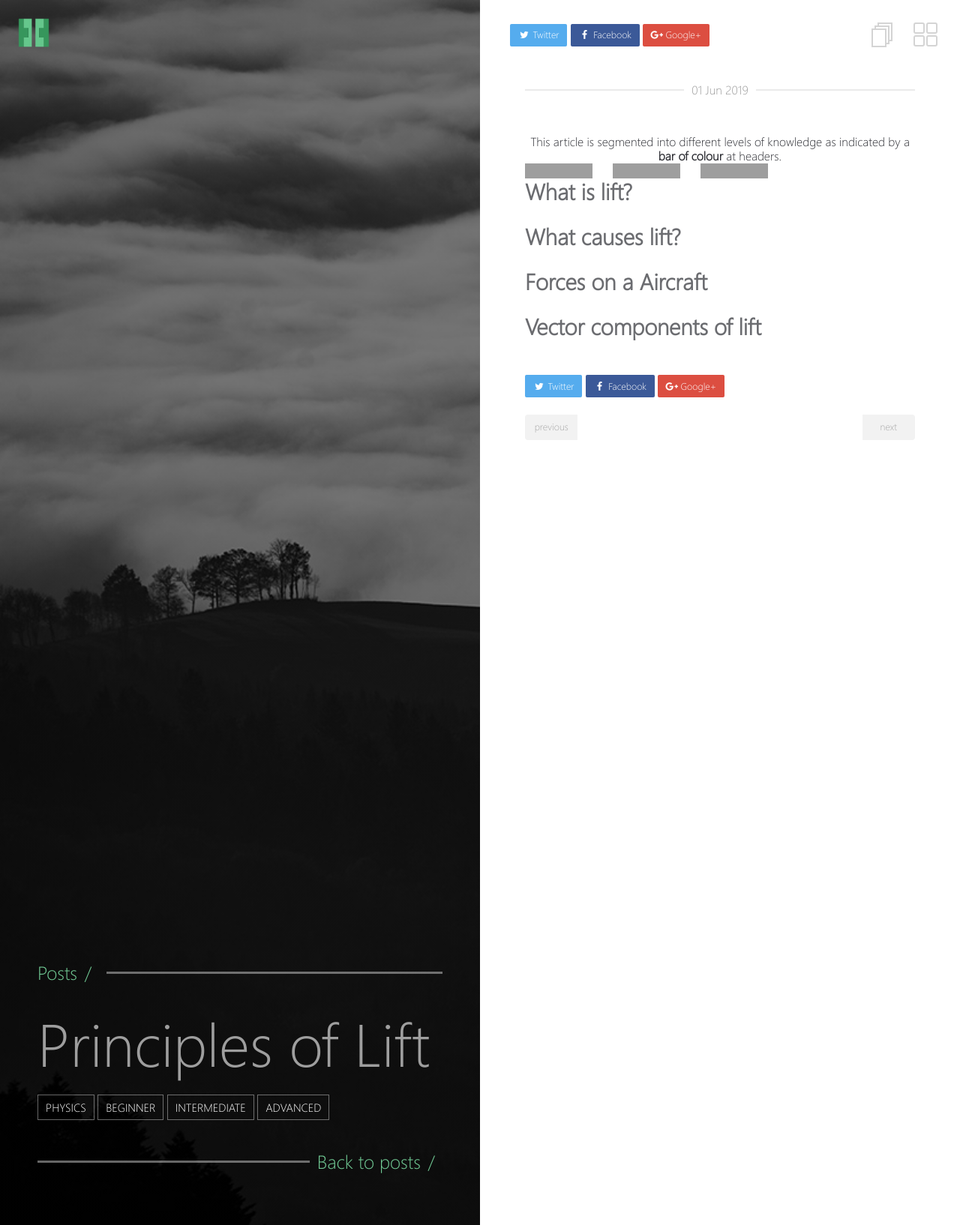
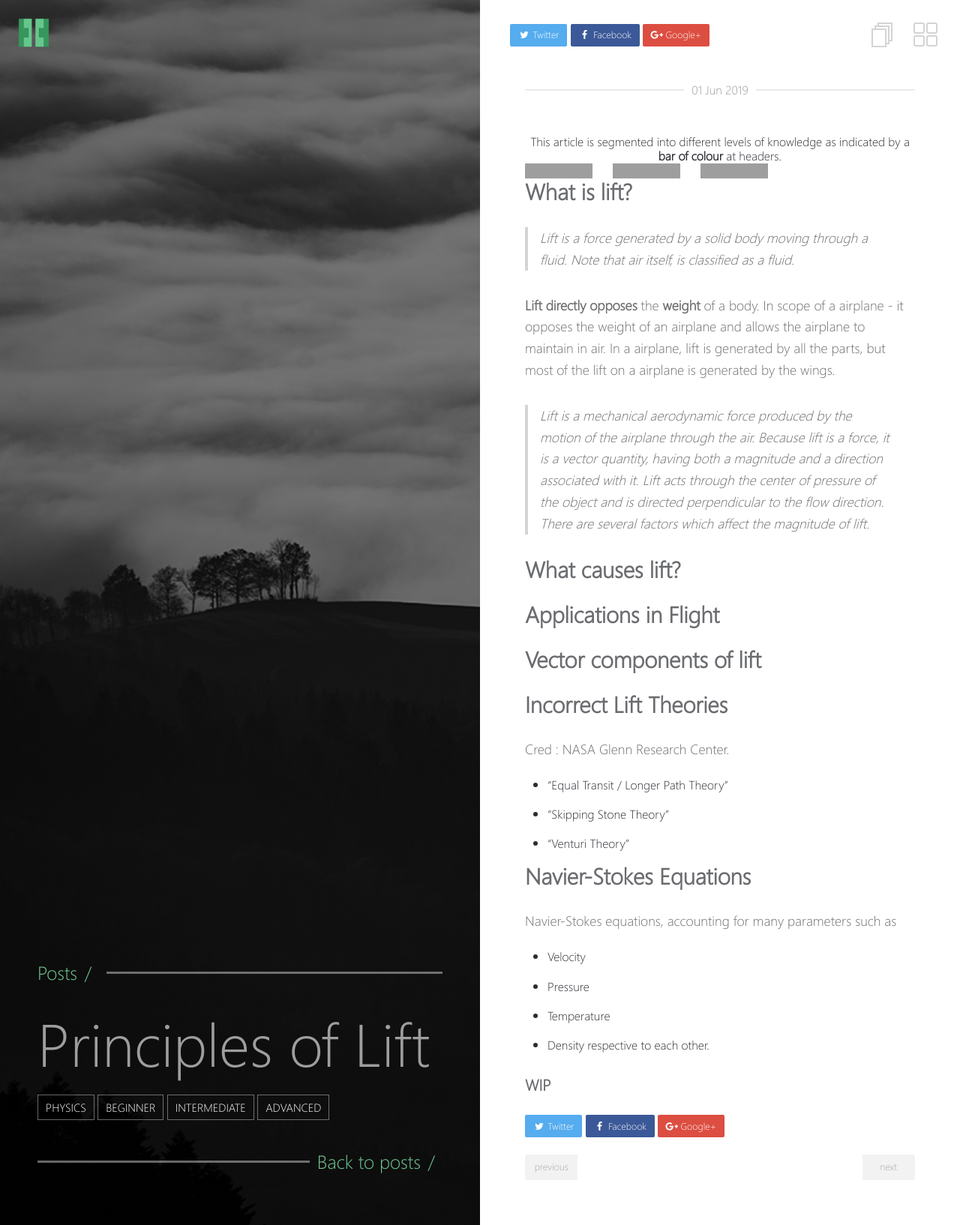
Before and after one commit to EXYZED/AerodynamicalCollective, a Jekyll site: the page built from _posts/2019-06-01-Principles-of-Lift.md, in a window 1280 px wide. Shown: the whole page at 75% size. Built offline with Jekyll 4.4.1, drawn with Linux system fonts in a browser that asks for light colours; grey boxes are pictures that could not be loaded.

Commit message:
Added more information to article

```diff
--- a/_posts/2019-06-01-Principles-of-Lift.md
+++ b/_posts/2019-06-01-Principles-of-Lift.md
@@ -19,9 +19,34 @@ tag:
 
 
 ## What is lift?
+> Lift is a force generated by a solid body moving through a fluid.
+Note that air itself, is classified as a fluid.
+
+**Lift** __directly opposes__ the **weight** of a body. In scope of a airplane - it opposes the weight of an airplane and allows the airplane to maintain in air. In a airplane, lift is generated by all the parts, but most of the lift on a airplane is generated by the wings.
+
+>Lift is a mechanical aerodynamic force produced by the motion of the airplane through the air. Because lift is a force, it is a vector quantity, having both a magnitude and a direction associated with it. Lift acts through the center of pressure of the object and is directed perpendicular to the flow direction. There are several factors which affect the magnitude of lift.
 
 ## What causes lift?
 
-## Forces on a Aircraft
+## Applications in Flight
 
 ## Vector components of lift
+
+## Incorrect Lift Theories
+
+Cred : NASA Glenn Research Center.
+ * "Equal Transit / Longer Path Theory"
+ * "Skipping Stone Theory"
+ * "Venturi Theory"
+
+## Navier-Stokes Equations
+
+Navier-Stokes equations, accounting for many parameters such as
+* Velocity
+* Pressure
+* Temperature
+* Density
+respective to each other.
+
+
+### WIP
```
